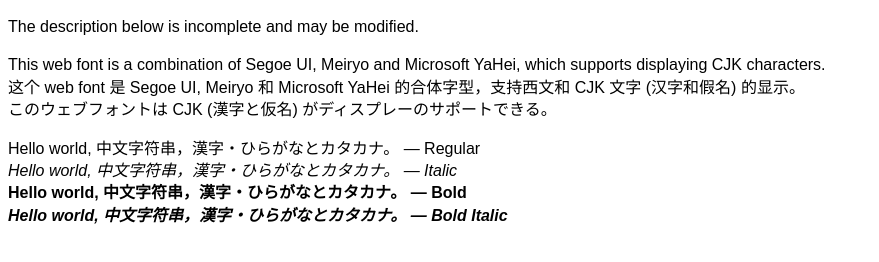
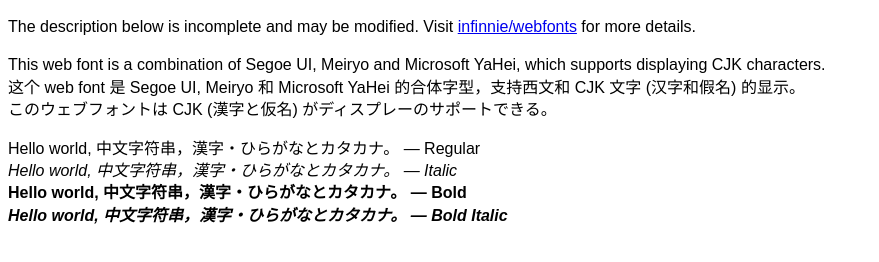
Before and after one commit to infinnie/infinnie.github.io, a plain HTML site: page local/index.html in a window 1280 px wide. Shown: the whole page, without its empty margins (0-879 px from the left). Drawn offline with Linux system fonts and the light colour scheme.

Commit message:
Modify webfonts demo

```diff
--- a/local/index.html
+++ b/local/index.html
@@ -16,7 +16,10 @@
     </style>
 </head>
 <body>
-    <p>The description below is incomplete and may be modified.</p>
+    <p>
+        The description below is incomplete and may be modified.
+        Visit <a href="https://github.com/infinnie/webfonts">infinnie/webfonts</a> for more details.
+    </p>
     <p>
         This web font is a combination of Segoe UI, Meiryo and Microsoft YaHei, which supports displaying CJK characters.<br />
         这个 web font 是 Segoe UI, Meiryo 和 Microsoft YaHei 的合体字型，支持西文和 CJK 文字 (汉字和假名) 的显示。<br />
```
